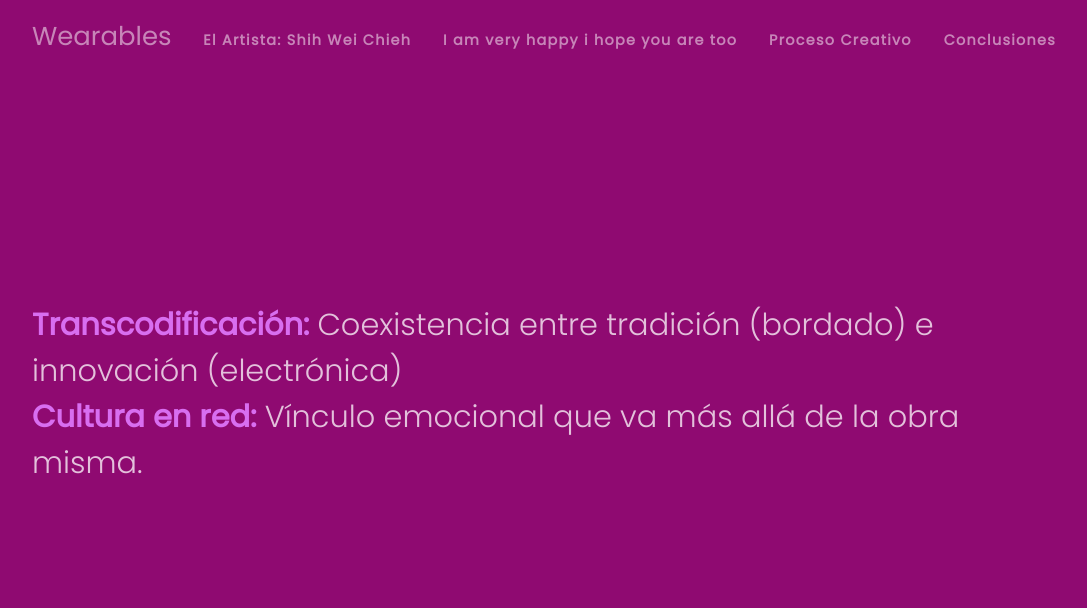
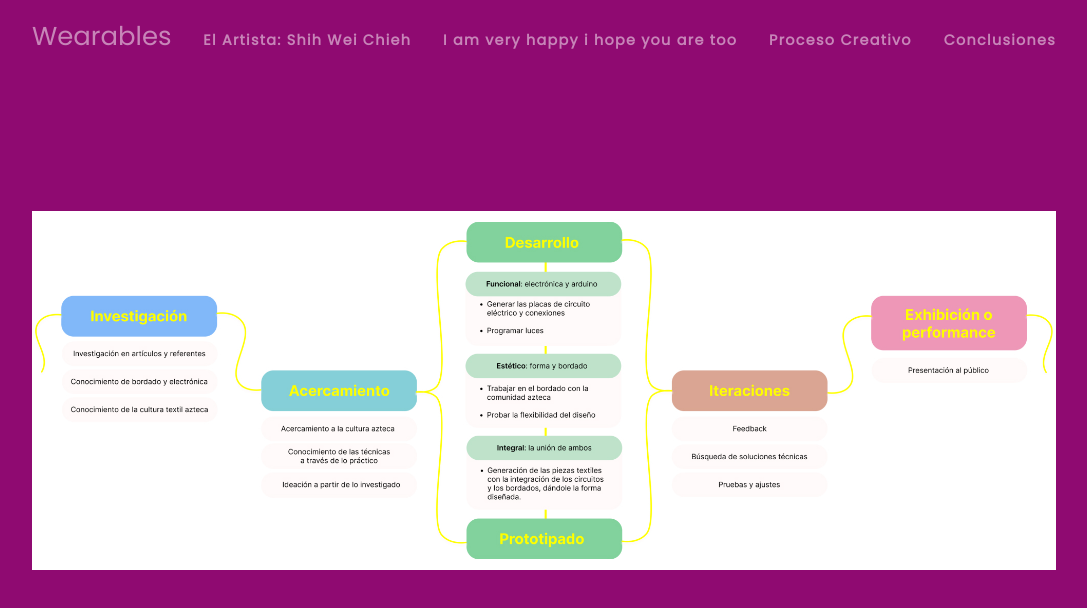
Before and after one commit to lucasgongorar/pcomp2024b_p02_wearables_g-ngora_marsino_arenas_vial_tamara_vargas, a plain HTML site: page proceso creativo.html in a window 1280 px wide. Shown: the whole page, without its empty margins (96-1183 px from the left). Drawn offline with nearby package versions, Linux system fonts and the light colour scheme; files whose address does not match are found by name.

Commit message:
Add files via upload

```diff
--- a/proceso creativo.html
+++ b/proceso creativo.html
@@ -18,13 +18,10 @@
             </h1>
         </header>
         <main>
-            <div id="contenido" style="display: flex; align-items: center; justify-content: flex-end;">
-            <h2 style="font-size: 1.9em; font-weight: 390;">
-    <span class="bold" style="color: #d86ef0;"> Transcodificación: </span> Coexistencia entre tradición (bordado) e innovación (electrónica)<br>
-    <span class="bold" style="color: #d86ef0;"> Cultura en red: </span> Vínculo emocional que va más allá de la obra misma.
-</h2>
+            <div style="text-align: center; margin-top: 20px;">
+                <img src="/Users/lucasgongora/Desktop/p02 /diagrama.jpg" alt="Diagrama" style="max-width: 100%; height: auto; margin-bottom: 20px;">
+            </div>
         </main>
         <script src="https://cdnjs.cloudflare.com/ajax/libs/p5.js/1.7.0/p5.min.js" integrity="sha512-bcfltY+lNLlNxz38yBBm/HLaUB1gTV6I0e+fahbF9pS6roIdzUytozWdnFV8ZnM6cSAG5EbmO0ag0a/fLZSG4Q==" crossorigin="anonymous" referrerpolicy="no-referrer"></script>
-        </script>
     </body>
 </html>
```
